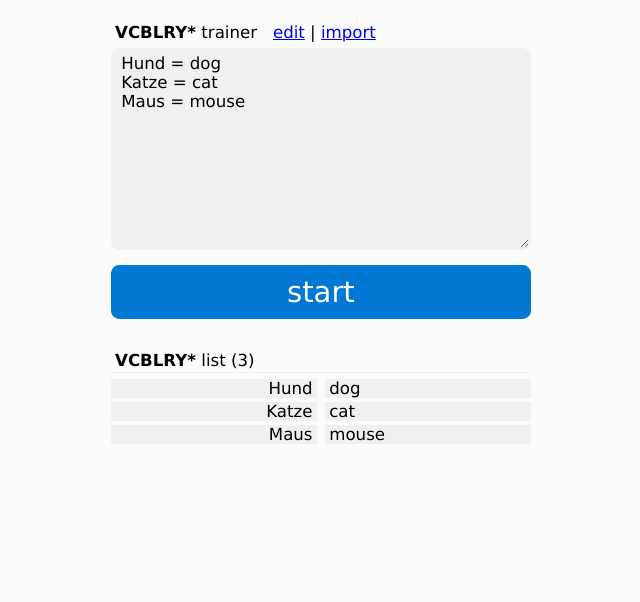
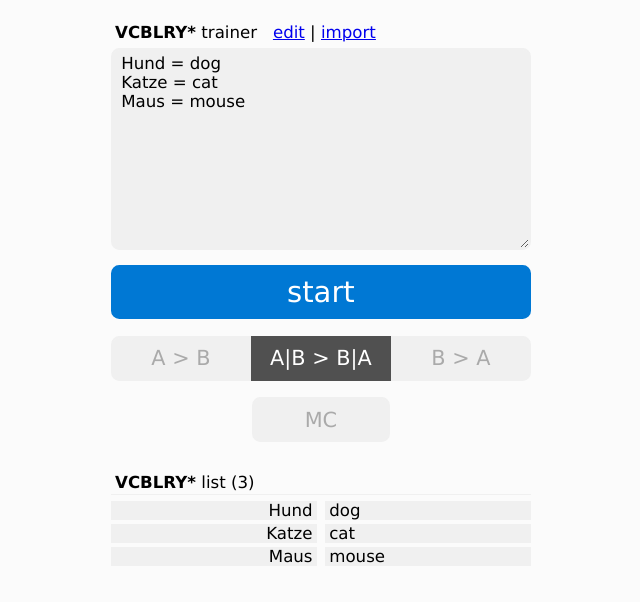
Before and after one commit to gwelt/vcblry_server, a website: page public/index.html in a window 1280 px wide. Shown: the whole page, without its empty margins (316-956 px from the left). Drawn offline with Linux system fonts and the light colour scheme; no server answers.

Commit message:
options-menu added

```diff
--- a/public/index.html
+++ b/public/index.html
@@ -26,6 +26,8 @@
 
 		.word {font-size:1.4rem; outline-width: 0; padding:0.4rem 0.4rem; margin:0.4rem 0rem;}
 		.btn {border: 2px solid #0078D4;background-color:#0078D4;color:#FFF;cursor:pointer;}
+		.btn_mini_on {font-size:1rem; width:33%; border: 2px solid #505050;background-color:#505050;color:#FFF;cursor:pointer;}
+		.btn_mini_off {font-size:1rem; width:33%; border: 2px solid #F0F0F0;background-color:#F0F0F0;color:#AAA;cursor:pointer;}
 		.btn_check {border: 2px solid #F0A000;background-color:#F0A000;color:#FFF;cursor:pointer;}
 		.wordA {border: 2px solid #F0F0F0;background-color:#F0F0F0;color:#000; padding:1rem 0.4rem; margin:1rem 0rem 1rem 0; border-radius: 0}
 		.wordB {border: 2px solid #0078D4;background-color:#0078D4;color:#FFF;cursor:pointer;}
--- a/public/student.js
+++ b/public/student.js
@@ -106,6 +106,7 @@ function show_start(list,mc,mc_count,rrand,reverse,delay_ok,delay_error) {
 		timeout = setTimeout(function() {updateVocabularyList()}, 0);
 	}
 	e.appendChild(ta);
+
 	newBUTTON(e,[],'btn','start',function(){
 		config.list=ta.value;
 		let currentID = document.getElementById('select_list')?document.getElementById('select_list').options[document.getElementById('select_list').selectedIndex].value:undefined;
@@ -128,6 +129,33 @@ function show_start(list,mc,mc_count,rrand,reverse,delay_ok,delay_error) {
 		}
 
 	});
+
+	let boodiv = document.createElement("div");
+	boodiv.style.width='100%';
+	boodiv.style.display='flex';
+	// toogle A>B, B>A (config.reverse), A|B>B|A (config.rrand)
+	let ab   = newBUTTON(boodiv,[],'btn_mini_off','A > B',function(){config.reverse=false; config.rrand=false; doboo()});
+	let abba = newBUTTON(boodiv,[],'btn_mini_off','A|B > B|A',function(){config.rrand=!config.rrand; doboo()});
+	let ba   = newBUTTON(boodiv,[],'btn_mini_off','B > A',function(){config.reverse=true; config.rrand=false; doboo()});
+	ab.style.flex='auto'; ab.style.borderRadius='0.4rem 0 0 0.4rem';
+	abba.style.flex='auto'; abba.style.borderRadius='0';
+	ba.style.flex='auto'; ba.style.borderRadius='0 0.4rem 0.4rem 0';
+	e.appendChild(boodiv);
+	// toogle multiple-choice-mode (config.mc)
+	let mcb   = newBUTTON(e,[],'btn_mini_off','MC',function(){config.mc=!config.mc; doboo()});
+	doboo();
+	function doboo() {
+		if (config.rrand) {boo(ab,false);boo(ba,false);boo(abba,true);} else {
+			boo(abba,false);
+			if (config.reverse) {boo(ab,false);boo(ba,true)} else {boo(ab,true);boo(ba,false)}
+		}
+		boo(mcb,config.mc);
+	}
+	function boo(e,on) {
+		if (on) {e.classList.remove('btn_mini_off'); e.classList.add('btn_mini_on')}
+		else {e.classList.remove('btn_mini_on'); e.classList.add('btn_mini_off')}
+	}
+
 	e.appendChild(vl);
 	updateVocabularyList();
 }
@@ -270,4 +298,5 @@ function newBUTTON(e,btn_list,cl,text,fnc,answer) {
 	d.answer=answer;
 	e.appendChild(d);
 	if (cl=='wordB') {btn_list.push(d)};
+	return d;
 }
```
